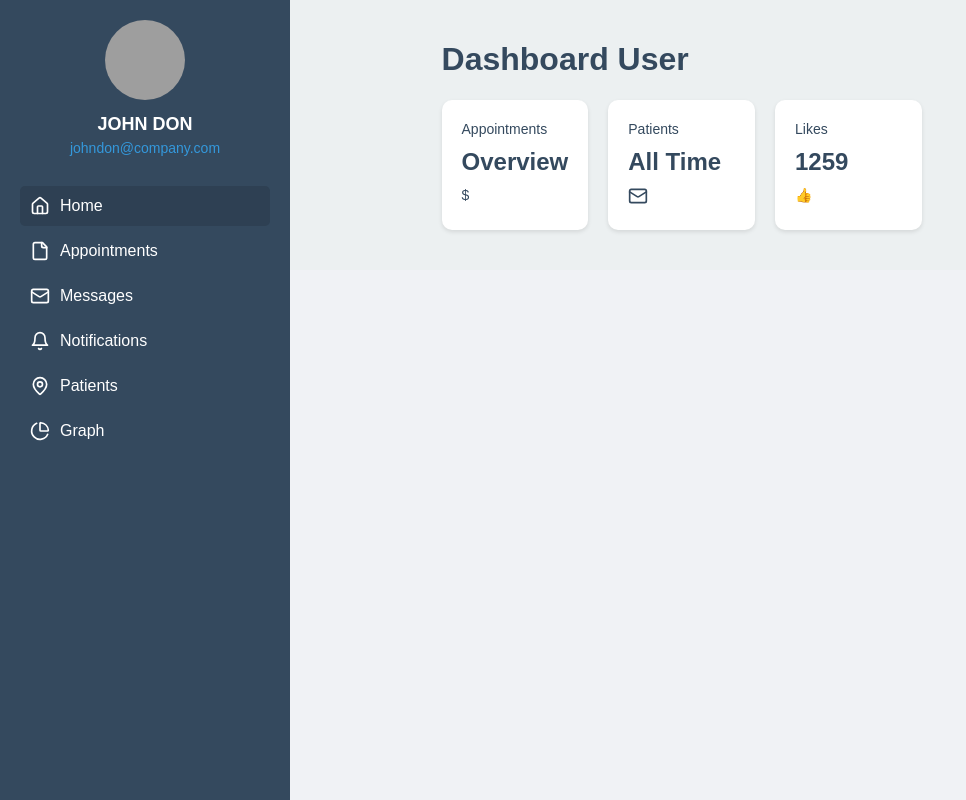
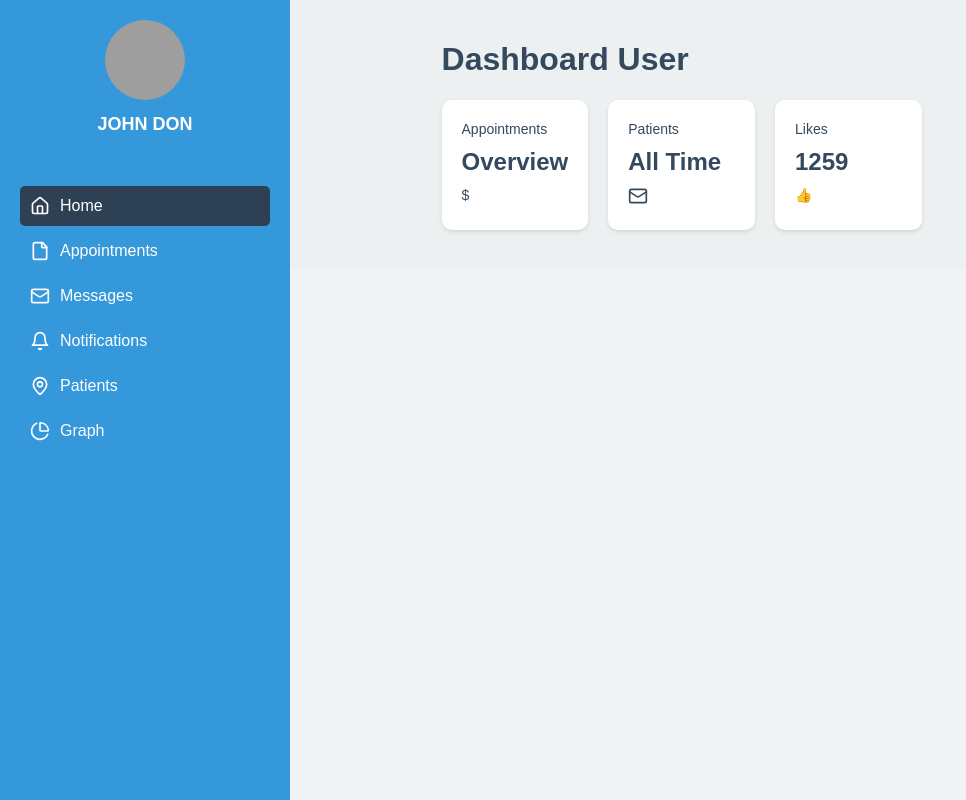
Before and after one commit to hassaan871/smarthealthpro-web, a React (Create React App) app: page /doctordashboard in a window 1280 px wide. Shown: the whole page, without its empty margins (0-966 px from the left). Built offline with nearby package versions, Linux system fonts and the light colour scheme; grey boxes are pictures that could not be loaded.

Commit message:
sidebar theme changed

```diff
--- a/src/components/doctor/DoctorDashboard/DoctorDashboard.css
+++ b/src/components/doctor/DoctorDashboard/DoctorDashboard.css
@@ -17,7 +17,8 @@
   left: 0;
   height: 100vh;
   width: 250px;
-  background-color: #34495E;
+  background-color: #3498DB;
+  /* background-color: #34495E; */
   color: white;
   padding: 20px;
   z-index: 1;
```
